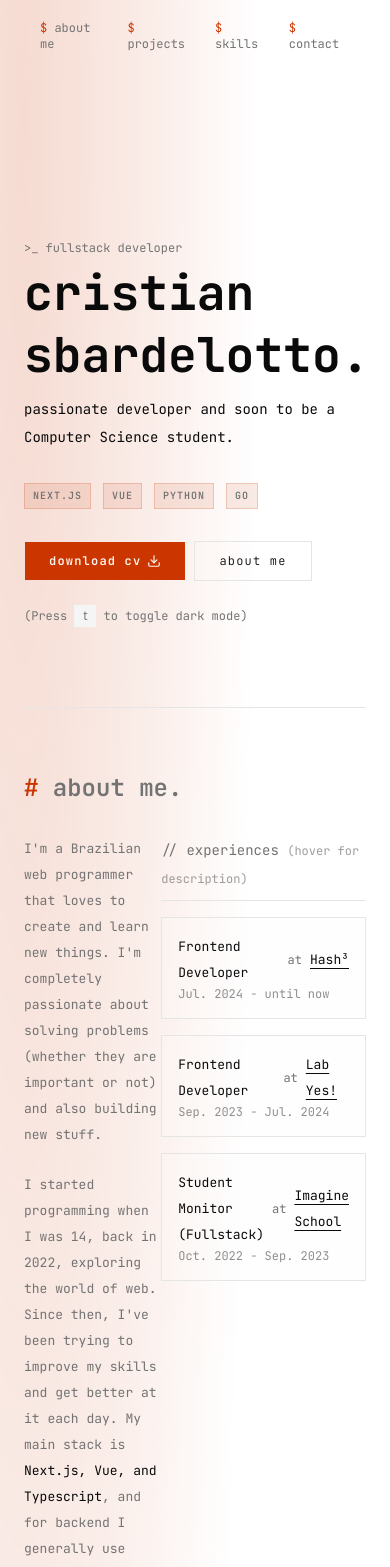
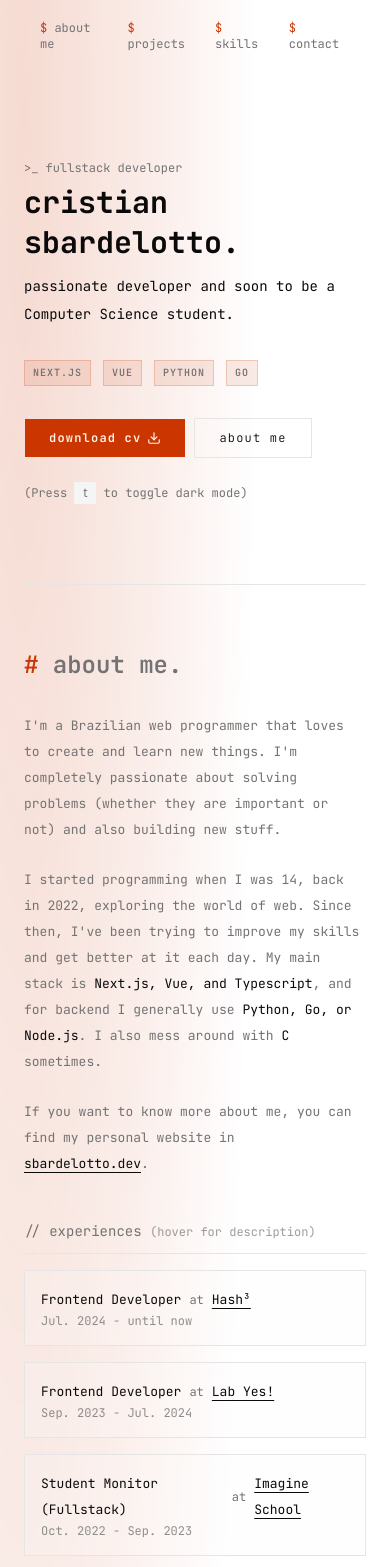
Before and after one commit to cristian-sbardelotto/portfolio, a React (Vite) app: page / in a window 390 px wide. Shown: the top 1567 px of the page. Built offline with nearby package versions, Linux system fonts and the light colour scheme.

Commit message:
wip: add responsiveness

```diff
--- a/src/app.tsx
+++ b/src/app.tsx
@@ -14,7 +14,7 @@ export function App() {
       <div className='flex min-h-svh flex-col p-6 pt-20'>
         <Header />
 
-        <div className='container mt-20 flex min-w-0 flex-col gap-4 text-sm leading-loose pt-20'>
+        <div className='container md:mt-20 flex min-w-0 flex-col gap-4 text-sm leading-loose pt-20'>
           <FadeIn delay={400}>
             <Hero />
           </FadeIn>
--- a/src/components/sections/about.tsx
+++ b/src/components/sections/about.tsx
@@ -9,7 +9,7 @@ export function About() {
     <section>
       <SectionTitle>about me.</SectionTitle>
 
-      <div className='flex justify-between'>
+      <div className='flex justify-between flex-col gap-10 lg:flex-row lg:gap-0'>
         <article className='space-y-6'>
           <p className='text-muted-foreground text-paragraph max-w-[50ch] leading-loose'>
             I'm a Brazilian web programmer that loves to create and learn new
--- a/src/components/sections/header.tsx
+++ b/src/components/sections/header.tsx
@@ -12,7 +12,7 @@ export function Header() {
 
   return (
     <header
-      className={`z-50 fixed inset-0 mb-96 h-fit w-full border-b bg-background/90 px-10 py-5 transition-colors duration-300 ${
+      className={`z-50 fixed inset-0 h-fit w-full border-b bg-background/90 px-10 py-5 transition-colors duration-300 ${
         scrolled ? 'border-b-border' : 'border-b-transparent bg-transparent'
       }`}
     >
--- a/src/components/sections/hero.tsx
+++ b/src/components/sections/hero.tsx
@@ -20,7 +20,7 @@ export function Hero() {
         </p>
 
         <KineticTextReveal
-          className='max-w-[12ch] text-5xl leading-[1.2] font-bold mb-2'
+          className='max-w-[12ch] text-3xl leading-[1.2] font-bold mb-2 md:text-5xl'
           text='cristian sbardelotto.'
           delay={0.6}
           transition={{ duration: 0.3, ease: 'easeInOut' }}
@@ -30,7 +30,7 @@ export function Hero() {
           passionate developer and soon to be a Computer Science student.
         </p>
 
-        <div className='flex items-center gap-3'>
+        <div className='flex items-center flex-wrap gap-3'>
           <Badge
             variant='secondary'
             className='bg-primary/10 border border-primary/20 px-2 py-0.5 transition-transform hover:translate-x-0.5 hover:-translate-y-0.5 cursor-default'
@@ -57,7 +57,7 @@ export function Hero() {
           </Badge>
         </div>
 
-        <div className='flex items-center gap-2 *:m-0'>
+        <div className='flex items-center gap-2 flex-wrap *:m-0'>
           <a
             download='cristian-sbardelotto-cv.pdf'
             href='https://docs.google.com/document/d/1_0vOwqThS8tTWe9cDrGe7lM8OJl09nyTgpWbjDZzlP8/export?format=pdf'
```
